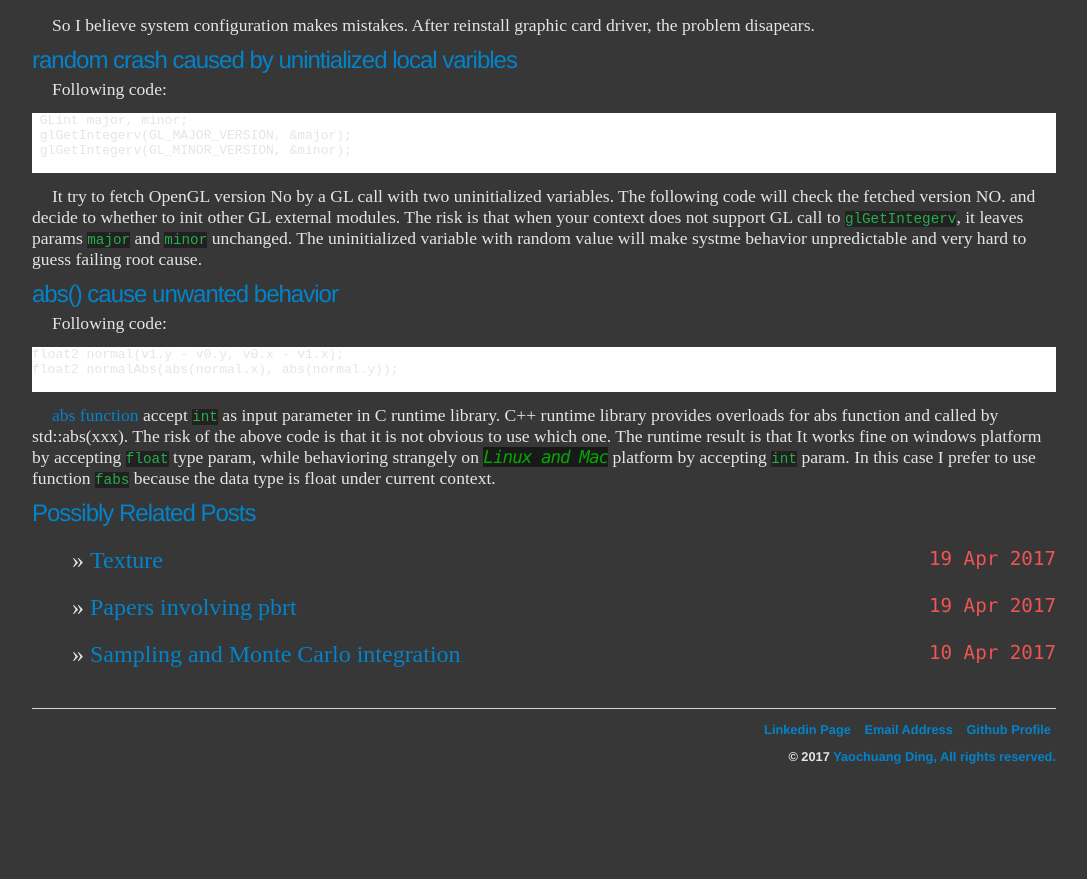
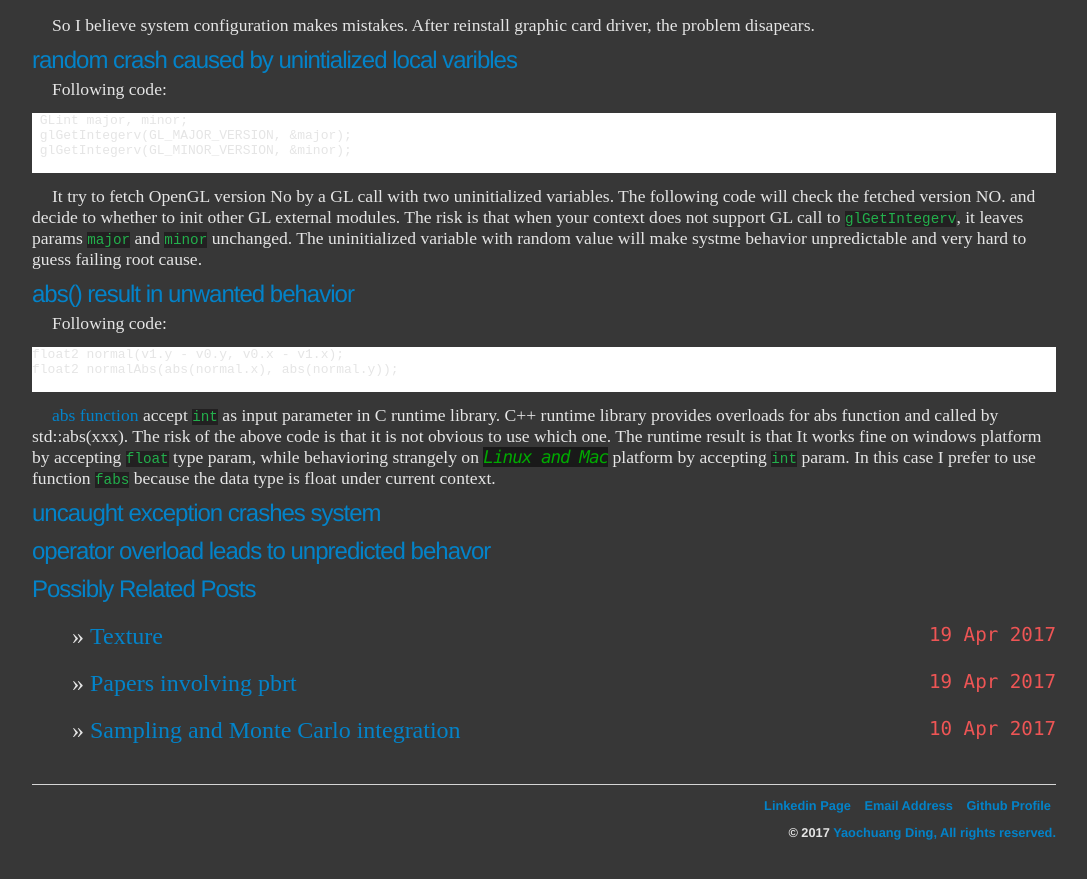
Before and after one commit to ychding11/ychding11.github.io, a Jekyll site: the page built from _posts/2015-03-21-CaseStudy.md, in a window 1280 px wide and 900 px high, scrolled down 1867 px. Shown: the top 879 px of the window, without its empty margins (96-1183 px from the left). Built offline with Jekyll 4.4.1, drawn with Linux system fonts in a browser that asks for light colours; before the commit the page ends 2691 px from its top, so only the background shows below that.

Commit message:
add study case.

```diff
--- a/_posts/2015-03-21-CaseStudy.md
+++ b/_posts/2015-03-21-CaseStudy.md
@@ -138,7 +138,7 @@ other GL external modules. The risk is that when your context does not support G
 `glGetIntegerv`, it leaves params `major` and `minor` unchanged. The uninitialized variable
 with random value will make systme behavior unpredictable and very hard to guess failing root cause.
 
-## abs() cause unwanted behavior
+## abs() result in unwanted behavior
 
 Following code:
 
@@ -153,3 +153,7 @@ C++ runtime library provides overloads for abs function and called by std::abs(x
 that it is not obvious to use which one. The runtime result is that It works fine on windows platform by accepting
 `float` type param, while behavioring strangely on *Linux and Mac* platform by accepting `int` param. In this case
 I prefer to use function `fabs` because the data type is float under current context.
+
+## uncaught exception crashes system
+
+## operator overload leads to unpredicted behavor
```
